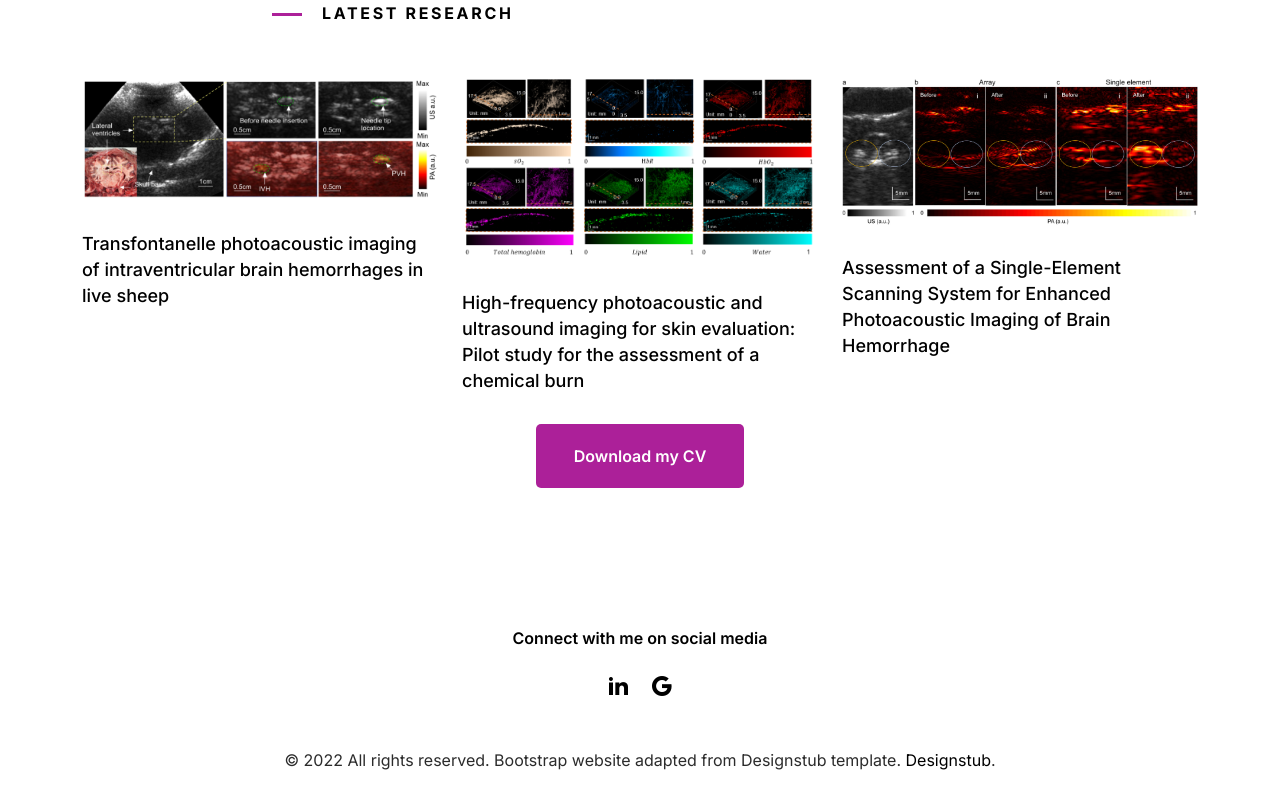
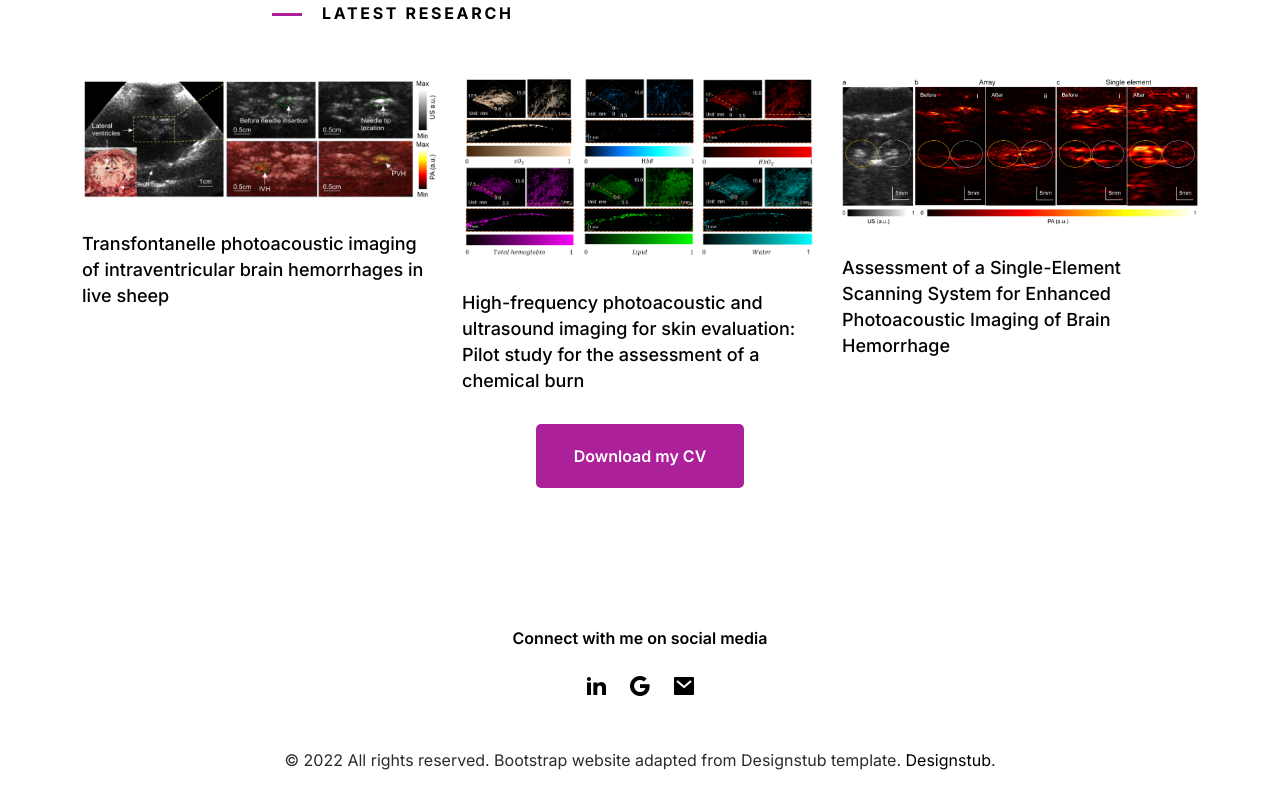
Before and after one commit to julib95/julib95.github.io, a plain HTML site: page index.html in a window 1280 px wide. Shown: the part 1096-1904 px from the top of the page. Drawn offline with nearby package versions, Linux system fonts and the light colour scheme.

Commit message:
Update index.html

```diff
--- a/index.html
+++ b/index.html
@@ -129,6 +129,7 @@
           <ul class="ds-social">
               <li><a href="www.linkedin.com/in/juliana-benavides-lara" target="_blank"><i class="ri-linkedin-fill"></i></a></li>
               <li><a href="https://scholar.google.com/citations?user=TsR4I9AAAAAJ&hl=es" target="_blank"><i class="ri-google-fill"></i></a></li>
+              <li><a href="mailto:jacost42@uic.edu" target="_blank"><i class="ri-mail-fill"></i></a></li>
           </ul>
           <span class="ds-copyright">© 2022 All rights reserved. Bootstrap website adapted from Designstub template. <a href="https://designstub.com/" target="_blank">Designstub</a>.</span>
        </div>
```
